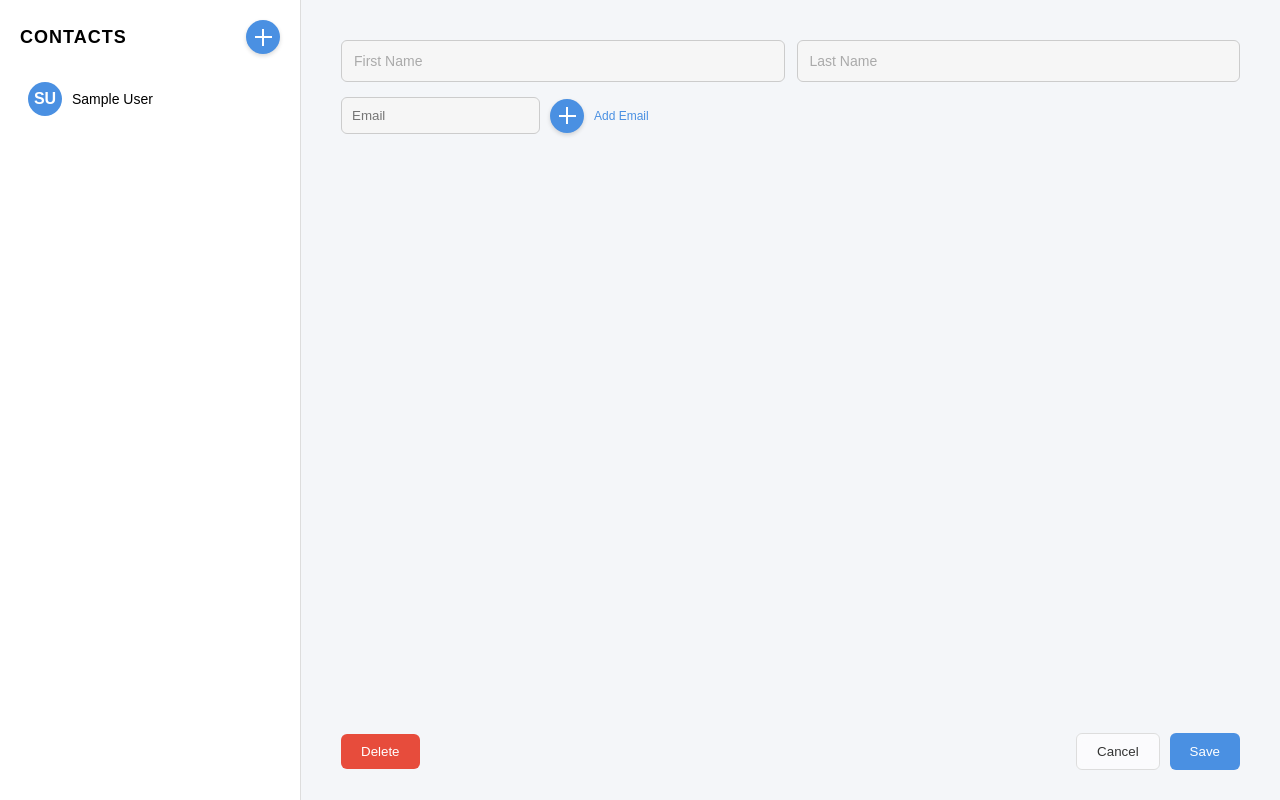
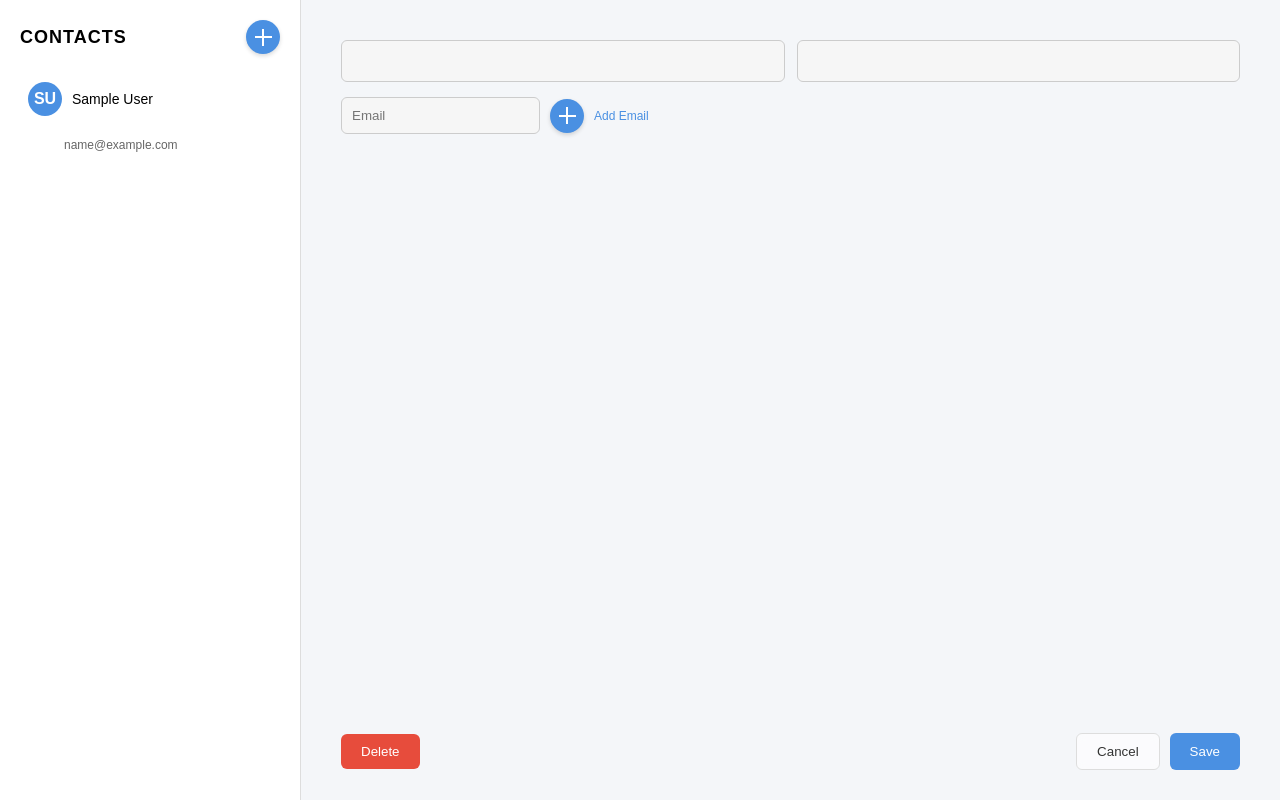
Before and after one commit to reclursive/address-book, a Django app: page / in a window 1280 px wide. Run offline with Django 5.2, Linux system fonts and the light colour scheme; tables that the repository leaves empty hold one stand-in row (values such as "Sample post").

Commit message:
views, forms/urls and template changed to accomodate multiple emails and disply many emails of each contact

```diff
--- a/address_book/forms.py
+++ b/address_book/forms.py
@@ -2,11 +2,9 @@ from django import forms
 from .models import Contact
 
 class ContactForm(forms.ModelForm):
+
+    email = forms.EmailField(required=False)
+
     class Meta:
         model = Contact
-        fields = ['first_name', 'last_name', 'email']
-        widgets = {
-            'first_name': forms.TextInput(attrs={'placeholder': 'First Name'}),
-            'last_name': forms.TextInput(attrs={'placeholder': 'Last Name'}),
-            'email': forms.EmailInput(attrs={'placeholder': 'Email'}),
-        }
+        fields = ["first_name", "last_name"]
--- a/address_book/models.py
+++ b/address_book/models.py
@@ -1,9 +1,17 @@
 from django.db import models
 
+
 class Contact(models.Model):
-    first_name = models.CharField(max_length=50)
-    last_name = models.CharField(max_length=50)
-    email = models.EmailField(unique=True)
+    first_name = models.CharField(max_length=100)
+    last_name = models.CharField(max_length=100)
 
     def __str__(self):
         return f"{self.first_name} {self.last_name}"
+
+
+class Email(models.Model):
+    contact = models.ForeignKey(Contact, on_delete=models.CASCADE, related_name="emails")
+    email = models.EmailField()
+
+    def __str__(self):
+        return self.email
--- a/address_book/templates/address_book/address_book.html
+++ b/address_book/templates/address_book/address_book.html
@@ -5,7 +5,6 @@
 <title>Address Book</title>
 
 <style>
-
 body{
   margin:0;
   font-family:Arial, Helvetica, sans-serif;
@@ -14,15 +13,12 @@ display:flex;
   height:100vh;
 }
 
-/* Soft blue sweetheart cute w hover */
-
 :root{
   --primary-blue:#4a90e2;
   --primary-blue-hover:#357ab8;
 }
 
-/* Sidebar */
-
+/* adjacent sidebar area */
 .sidebar{
   width:260px;
   background:white;
@@ -46,7 +42,6 @@ margin:0;
 }
 
 /* Contacts */
-
 .contact{
   display:flex;
   align-items:center;
@@ -77,8 +72,15 @@ margin-right:10px;
   font-size:14px;
 }
 
-/* Circle + button */
+/* multiple emails displayy */
+.contact-emails{
+  margin-left:44px;
+  font-size:12px;
+  color:#666;
+  margin-top:4px;
+}
 
+/* Circle + addition btns */
 .circle-plus{
   width:34px;
   height:34px;
@@ -117,8 +119,7 @@ width:2px;
   transform:translateX(-50%);
 }
 
-/*form */
-
+/* form */
 .main{
   flex:1;
   padding:40px;
@@ -126,8 +127,6 @@ position:relative;
   display:flex;
   flex-direction:column;
 }
-
-/* names -inputs */
 
 .name-row{
   display:flex;
@@ -147,8 +146,6 @@ font-size:14px;
 .name-row input::placeholder{
   color:#aaa;
 }
-
-/* email  */
 
 .add-email-container{
   display:flex;
@@ -170,8 +167,7 @@ color:var(--primary-blue);
   font-weight:500;
 }
 
-/* bottom btns */
-
+/* Bottm btns */
 .action-buttons{
   position:absolute;
   bottom:30px;
@@ -181,8 +177,6 @@ display:flex;
   justify-content:space-between;
   align-items:center;
 }
-
-/* deletion */
 
 .delete-btn{
   background:#e74c3c;
@@ -197,14 +191,10 @@ cursor:pointer;
   background:#c0392b;
 }
 
-/* Right button group */
-
 .right-buttons{
   display:flex;
   gap:10px;
 }
-
-/* Cancel (maybe unecessary, user story ) */
 
 .cancel-btn{
   background:rgba(255,255,255,0.6);
@@ -220,8 +210,6 @@ backdrop-filter:blur(4px);
   background:rgba(255,255,255,0.9);
 }
 
-/* Save */
-
 .save-btn{
   background:var(--primary-blue);
   color:white;
@@ -234,14 +222,12 @@ cursor:pointer;
 .save-btn:hover{
   background:var(--primary-blue-hover);
 }
-
 </style>
 </head>
 
 <body>
 
-<!-- Adjacent sidebar area-->
-
+<!-- Sidebar -->
 <div class="sidebar">
 
 <div class="sidebar-header">
@@ -263,16 +249,19 @@ background:var(--primary-blue-hover);
 
 </div>
 
+<div class="contact-emails">
+  {% for email in contact.emails.all %}
+    <div>{{ email.email }}</div>
+  {% endfor %}
+</div>
+
 {% empty %}
-
 <p>No contacts yet.</p>
-
 {% endfor %}
 
 </div>
 
-<!-- SQLITE FORM ENTER W CSRF -->
-
+<!-- Main Form -->
 <form method="POST" class="main">
 
 {% csrf_token %}
@@ -283,13 +272,9 @@ background:var(--primary-blue-hover);
 </div>
 
 <div class="add-email-container">
-
-{{ form.email }}
-
-<button type="submit" class="circle-plus"></button>
-
+  <input type="email" name="email" placeholder="Email">
+  <button type="submit" name="add_email" class="circle-plus"></button>
   <span class="add-email-label">Add Email</span>
-
 </div>
 
 <div class="action-buttons">
@@ -297,11 +282,8 @@ background:var(--primary-blue-hover);
   <button type="button" class="delete-btn">Delete</button>
 
   <div class="right-buttons">
-
-<button type="button" class="cancel-btn">Cancel</button>
-
-<button type="submit" class="save-btn">Save</button>
-
+    <button type="reset" class="cancel-btn">Cancel</button>
+    <button type="submit" name="save_contact" class="save-btn">Save</button>
   </div>
 
 </div>
--- a/address_book/views.py
+++ b/address_book/views.py
@@ -1,15 +1,26 @@
 from django.shortcuts import render, redirect
-from .models import Contact
+from .models import Contact, Email
 from .forms import ContactForm
+
 
 def address_book_view(request):
 
     if request.method == "POST":
+
         form = ContactForm(request.POST)
 
         if form.is_valid():
-            form.save()  # saves to SQLite
-            return redirect('address_book')
+            contact = form.save()
+
+            email_value = request.POST.get("email")
+
+            if email_value:
+                Email.objects.create(
+                    contact=contact,
+                    email=email_value
+                )
+
+            return redirect("address_book")
 
     else:
         form = ContactForm()
@@ -20,5 +31,3 @@ def address_book_view(request):
         "form": form,
         "contacts": contacts
     })
-
-    form.save()
```
Lines whose indentation alone changed are shown as unchanged.
